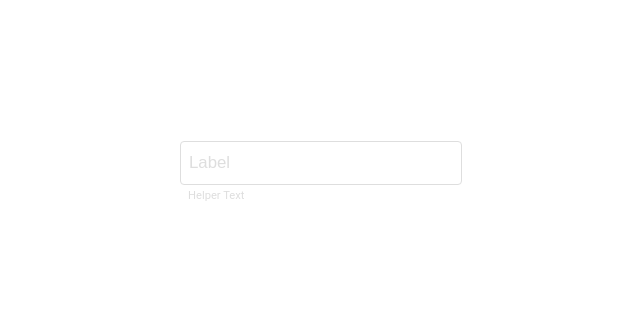
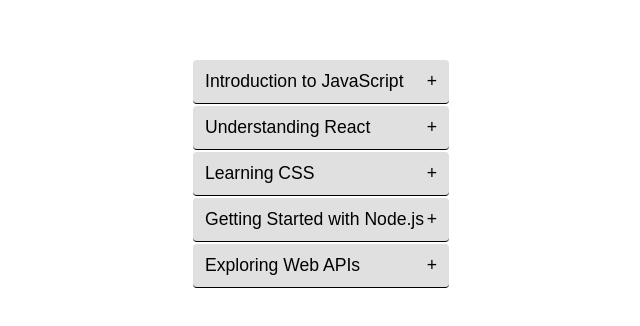
Before and after one commit to venkatk-git/comp_lib, a React (Vite) app: page / in a window 1280 px wide. Shown: the part 226-552 px from the top of the page, without its empty margins (319-959 px from the left). Built offline with nearby package versions, Linux system fonts and the light colour scheme.

Commit message:
Added Accordion Component

```diff
--- a/index.html
+++ b/index.html
@@ -4,7 +4,7 @@
     <meta charset="UTF-8" />
     <link rel="icon" type="image/svg+xml" href="/vite.svg" />
     <meta name="viewport" content="width=device-width, initial-scale=1.0" />
-    <title>Vite + React</title>
+    <title>Complib</title>
   </head>
   <body>
     <div id="root"></div>
--- a/src/App.jsx
+++ b/src/App.jsx
@@ -1,15 +1,52 @@
 import "./App.css";
-import TextField from "./lib/components/TextField";
+import Accordion from "./lib/components/Accordion";
+
+const values = [
+  {
+    id: 0,
+    heading: "Introduction to JavaScript",
+    renderContent: () => (
+      <p>
+        JavaScript is a versatile programming language used in web development.
+      </p>
+    ),
+  },
+  {
+    id: 1,
+    heading: "Understanding React",
+    renderContent: () => (
+      <p>React is a popular JavaScript library for building user interfaces.</p>
+    ),
+  },
+  {
+    id: 2,
+    heading: "Learning CSS",
+    renderContent: () => <p>CSS is used to style and layout web pages.</p>,
+  },
+  {
+    id: 3,
+    heading: "Getting Started with Node.js",
+    renderContent: () => (
+      <p>Node.js allows JavaScript to be run on the server-side.</p>
+    ),
+  },
+  {
+    id: 4,
+    heading: "Exploring Web APIs",
+    renderContent: () => (
+      <p>
+        Web APIs allow interaction between different software applications over
+        the web.
+      </p>
+    ),
+  },
+];
 
 function App() {
   return (
     <>
       <div>
-        <TextField
-          label="Label"
-          type="outlined"
-          assistiveText="Helper Text"
-        ></TextField>
+        <Accordion items={values} keepOpen={false} />
       </div>
     </>
   );
--- a/src/index.css
+++ b/src/index.css
@@ -12,6 +12,7 @@
   --white: hsl(0, 0%, 87%);
 
   --gray-100: hsl(240, 1%, 44%);
+  --gray-500: hsl(0, 0%, 88%);
 
   font-synthesis: none;
   text-rendering: optimizeLegibility;
--- /dev/null
+++ b/src/lib/components/Accordion/Accordion.jsx
@@ -0,0 +1,104 @@
+import React from "react";
+import { useEffect } from "react";
+import styled from "styled-components";
+
+function Accordion({ items, keepOpen = false }) {
+  const [accordionItems, setAccordionItems] = React.useState(null);
+
+  useEffect(() => {
+    if (items)
+      setAccordionItems([
+        ...items?.map((item) => ({ ...item, toggle: false })),
+      ]);
+  }, []);
+
+  const handleToggle = (id) => {
+    setAccordionItems((prevItems) =>
+      prevItems.map((item) => {
+        if (keepOpen)
+          return {
+            ...item,
+            toggle: item.id === id ? !item.toggle : item.toggle,
+          };
+
+        return {
+          ...item,
+          toggle: item.id === id ? !item.toggle : false,
+        };
+      })
+    );
+  };
+
+  return (
+    <AccordionWrapper>
+      {accordionItems?.map((item) => (
+        <AccordionItem
+          value={item}
+          key={item.id}
+          handleToggle={handleToggle}
+        ></AccordionItem>
+      ))}
+    </AccordionWrapper>
+  );
+}
+
+function AccordionItem({ value, handleToggle }) {
+  return (
+    <AccordionItemWrapper>
+      <Button onClick={() => handleToggle(value.id)} show={value.toggle}>
+        <span>{value.heading}</span>
+        <span>{value.toggle ? "-" : "+"}</span>
+      </Button>
+      <ContentWrapper show={value.toggle}>
+        <p>{value.renderContent()}</p>
+      </ContentWrapper>
+    </AccordionItemWrapper>
+  );
+}
+
+const AccordionWrapper = styled.div`
+  display: flex;
+  gap: 2px;
+  flex-direction: column;
+  max-width: min-content;
+`;
+
+const AccordionItemWrapper = styled.div``;
+
+const Button = styled.button`
+  background-color: var(--gray-500);
+  border: none;
+  color: black;
+  width: 256px;
+  height: 44px;
+  font-size: 1.1rem;
+  display: flex;
+  justify-content: space-between;
+  align-items: center;
+  padding: 12px;
+  border-bottom: 1px solid black;
+  border-top-left-radius: 4px;
+  border-top-right-radius: 4px;
+  border-bottom-left-radius: ${({ show }) => (show ? "0px" : "4px")};
+  border-bottom-right-radius: ${({ show }) => (show ? "0px" : "4px")};
+`;
+
+const ContentWrapper = styled.div`
+  max-height: ${({ show }) => (show ? "auto" : "0px")};
+  padding: ${({ show }) => (show ? "12px" : "0px")};
+  background-color: var(--gray-100);
+  transition: all 0.2s ease;
+  width: inherit;
+  text-align: left;
+  overflow: hidden;
+  border-bottom-left-radius: 4px;
+  border-bottom-right-radius: 4px;
+
+  & p {
+    margin: 0;
+    padding: 0;
+    overflow: hidden;
+  }
+`;
+
+export default Accordion;
--- /dev/null
+++ b/src/lib/components/Accordion/index.js
@@ -0,0 +1,2 @@
+export * from "./Accordion.jsx";
+export { default } from "./Accordion.jsx";
```
